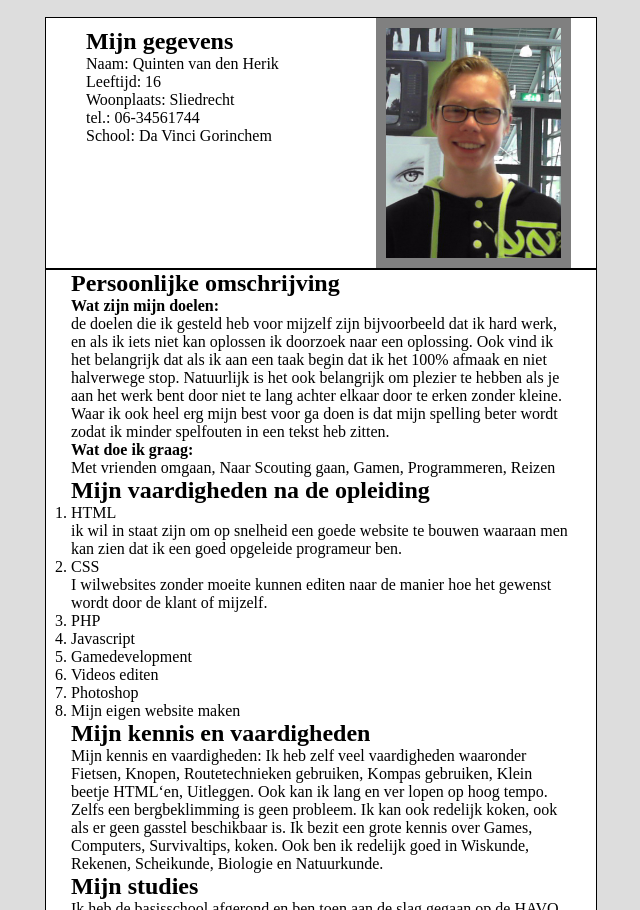
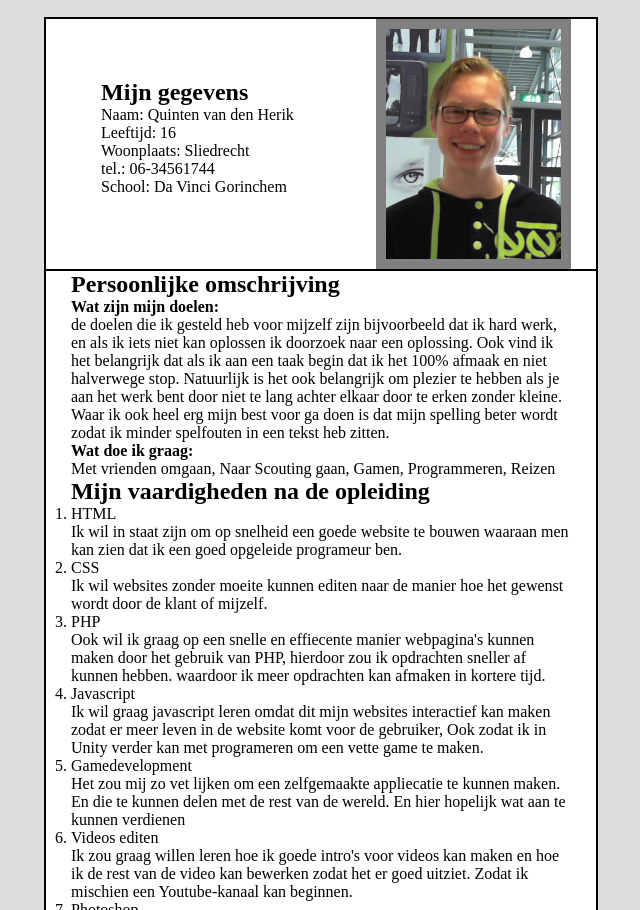
Before and after one commit to QuintenvandenHerik/Wie-ben-ik, a plain HTML site: page Index.html in a window 1280 px wide. Shown: the part 42-952 px from the top of the page, without its empty margins (319-959 px from the left). Drawn offline with Linux system fonts and the light colour scheme.

Commit message:
Alle puntjes op de i...

```diff
--- a/Index.html
+++ b/Index.html
@@ -36,28 +36,28 @@
 			<h2>Mijn vaardigheden na de opleiding</h2>
 				<ol>
 					<li>HTML</li>
-					<p>ik wil in staat zijn om op snelheid een goede website te bouwen waaraan men kan zien dat ik een goed opgeleide programeur ben.</p>
+					<p>Ik wil in staat zijn om op snelheid een goede website te bouwen waaraan men kan zien dat ik een goed opgeleide programeur ben.</p>
 
 					<li>CSS</li>
-					<p>I wilwebsites zonder moeite kunnen editen naar de manier hoe het gewenst wordt door de klant of mijzelf.</p>
+					<p>Ik wil websites zonder moeite kunnen editen naar de manier hoe het gewenst wordt door de klant of mijzelf.</p>
 
 					<li>PHP</li>
-					<p>
+					<p>Ook wil ik graag op een snelle en effiecente manier webpagina's kunnen maken door het gebruik van PHP, hierdoor zou ik opdrachten sneller af kunnen hebben. waardoor ik meer opdrachten kan afmaken in kortere tijd.
 
 					<li>Javascript</li>
-					<p>
+					<p>Ik wil graag javascript leren omdat dit mijn websites interactief kan maken zodat er meer leven in de website komt voor de gebruiker, Ook zodat ik in Unity verder kan met programeren om een vette game te maken.
 
 					<li>Gamedevelopment</li>
-					<p>
+					<p>Het zou mij zo vet lijken om een zelfgemaakte appliecatie te kunnen maken. En die te kunnen delen met de rest van de wereld. En hier hopelijk wat aan te kunnen verdienen
 
 					<li>Videos editen</li>
-					<p>
+					<p>Ik zou graag willen leren hoe ik goede intro's voor videos kan maken en hoe ik de rest van de video kan bewerken zodat het er goed uitziet. Zodat ik mischien een Youtube-kanaal kan beginnen.
 
 					<li>Photoshop</li>
-					<p>
+					<p>Dit wil ik graag kunnen zodat ik mijn eigen werk kan gaan stylen waardoor ik niet perse van anderen afhankelijk ben.
 
 					<li>Mijn eigen website maken</li>
-					<p>
+					<p>Ik wil dit behaald hebben zodat mensen info over mij kunnen vinden op een website van hoge kwaliteit. Hierop wil ik graag mijn gegevens maar ook mijn vorige werken weergeven.
 				</ol>
 
 			<h2>Mijn kennis en vaardigheden</h2>
--- a/style.css
+++ b/style.css
@@ -19,8 +19,9 @@ div.header {
 }
 div.info {
 	width: 500px;
-	height: 1000px;
-	border: 1px solid black;
+	height: 1280px;
+	border-left: 2px solid black;
+	border-right: 2px solid black;
 	background-color: #fff;
 	margin: auto;
 	padding-left: 25px;
@@ -38,7 +39,7 @@ div.foto {
 div.container {
 	width: 500px;
 	height: 250px;
-	border: 1px solid black;
+	border: 2px solid black;
 	background-color: #fff;
 	margin: auto;
 	padding-left: 25px;
@@ -49,6 +50,6 @@ div.text {
 	width: 270px;
 	height: 85px;
 	float: left;
-	margin-left: 15px;
-	margin-top: 10px;
+	margin-left: 30px;
+	margin-top: 60px;
 }
```
